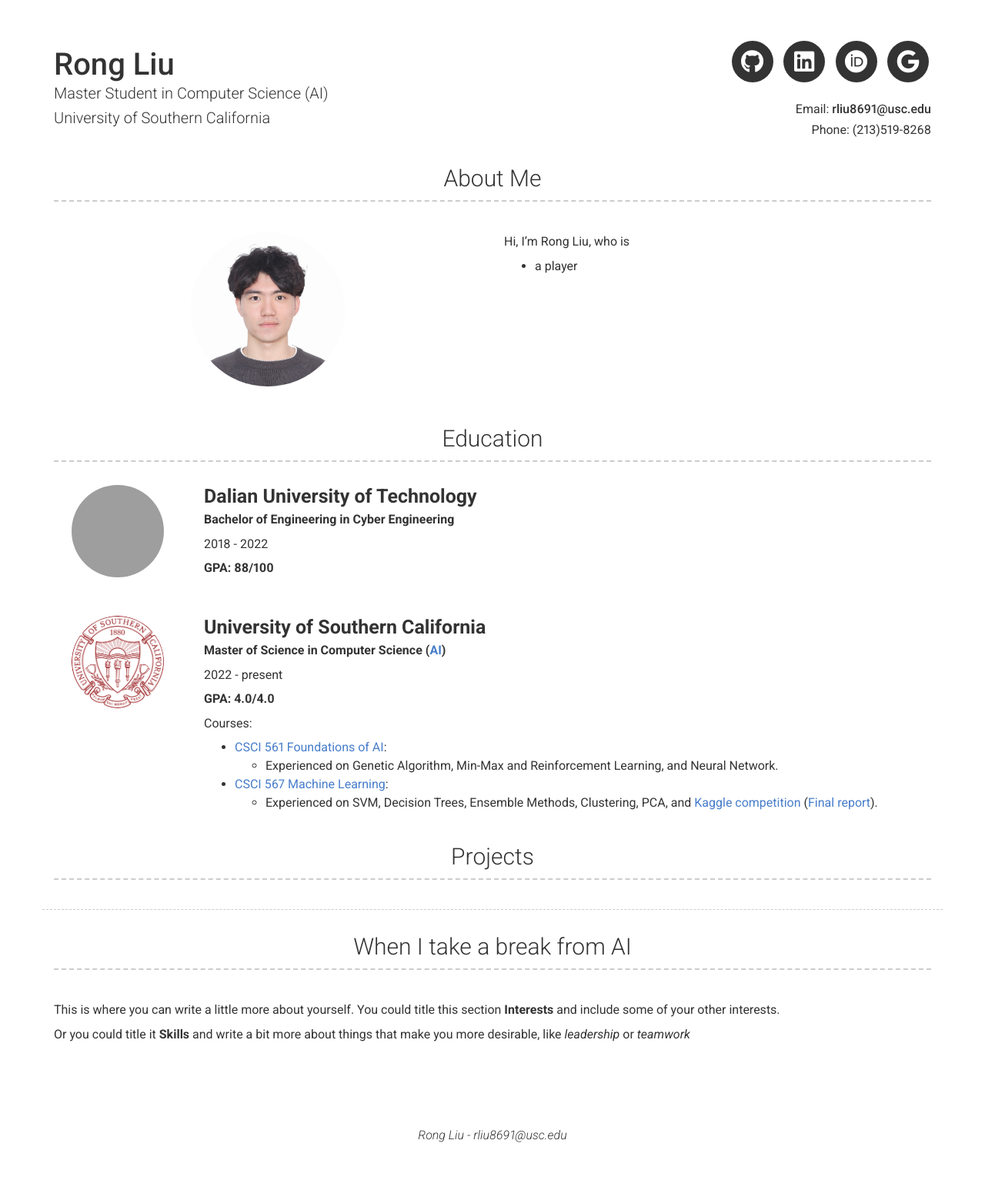
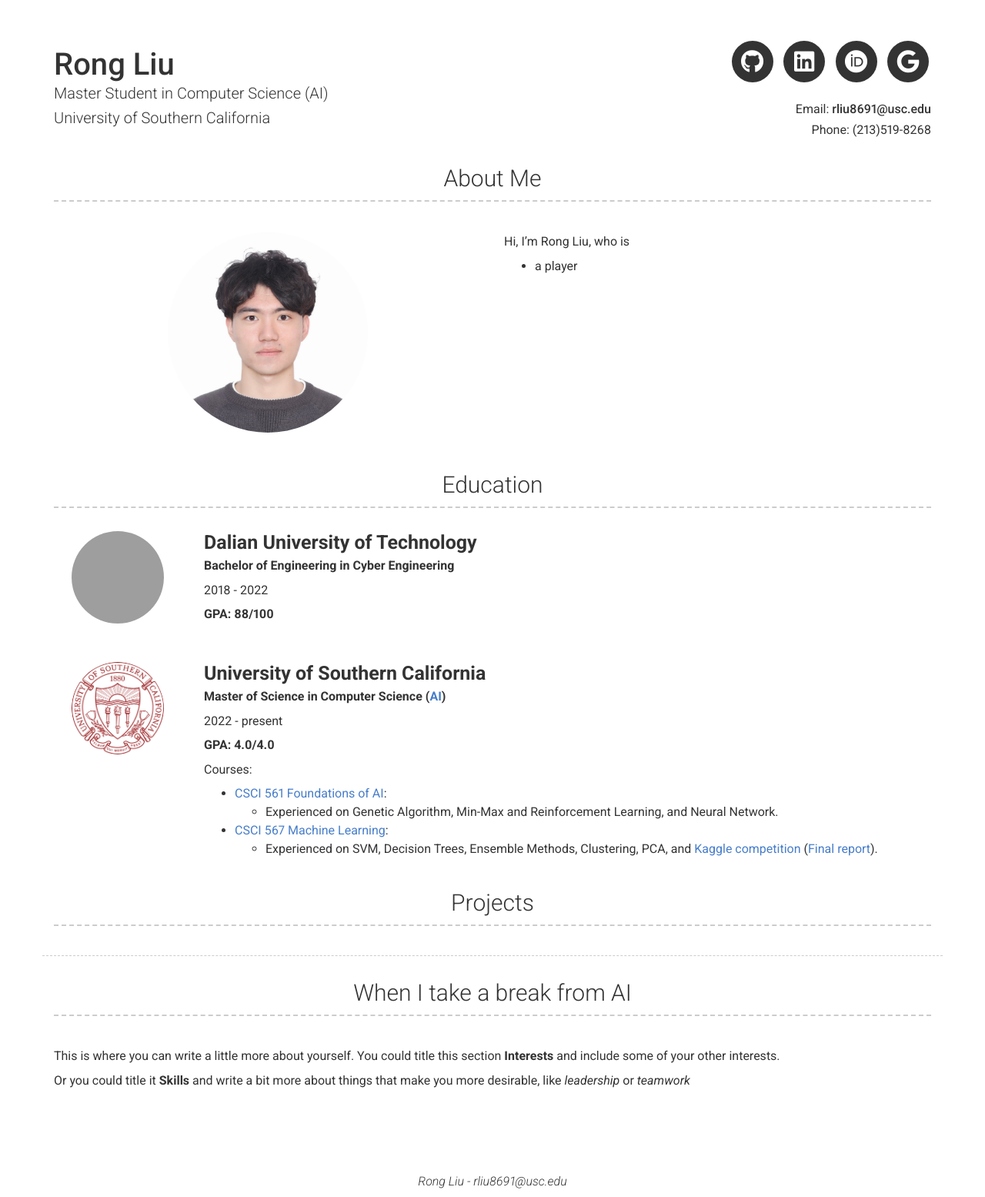
Before and after one commit to RongLiu-Leo/rongliu-leo.github.io, a Jekyll site: the page built from index.md, in a window 1280 px wide. Shown: the whole page at 77% size. Built offline with Jekyll 4.4.1, drawn with Linux system fonts in a browser that asks for light colours; nearby versions of some CDN libraries; before the commit the page ends 1495 px from its top, so only the background shows below that; grey boxes are pictures that could not be loaded.

Commit message:
Update modern-resume-theme.scss

```diff
--- a/_sass/modern-resume-theme.scss
+++ b/_sass/modern-resume-theme.scss
@@ -28,12 +28,12 @@
 }
 
 .profile-img {
-  width: 200px;
-  height: 200px;
+  width: 260px;
+  height: 260px;
   margin: 0 auto;
   margin-bottom: 20px;
   display: block;
-  border-radius: 100px;
+  border-radius: 130px;
   background-size: cover;
   background-position: center;
   background-repeat: repeat, no-repeat;
```
